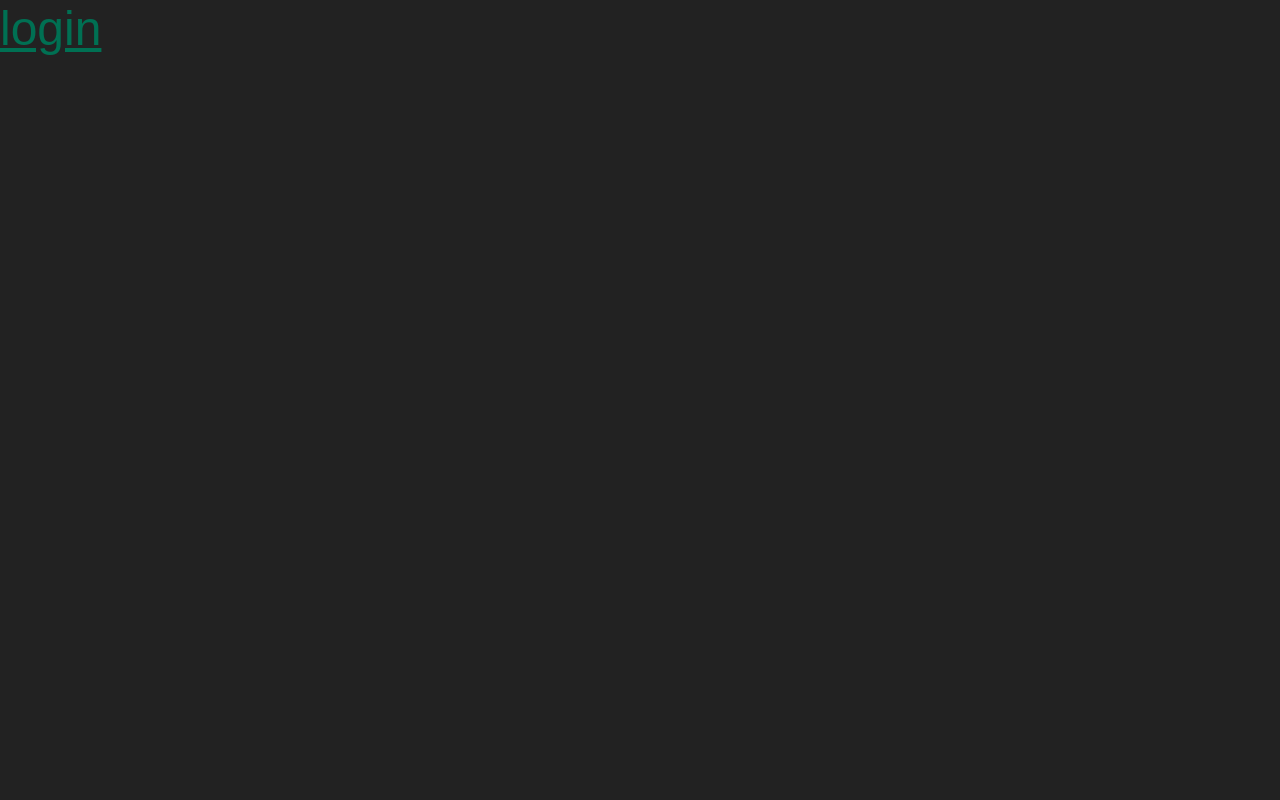
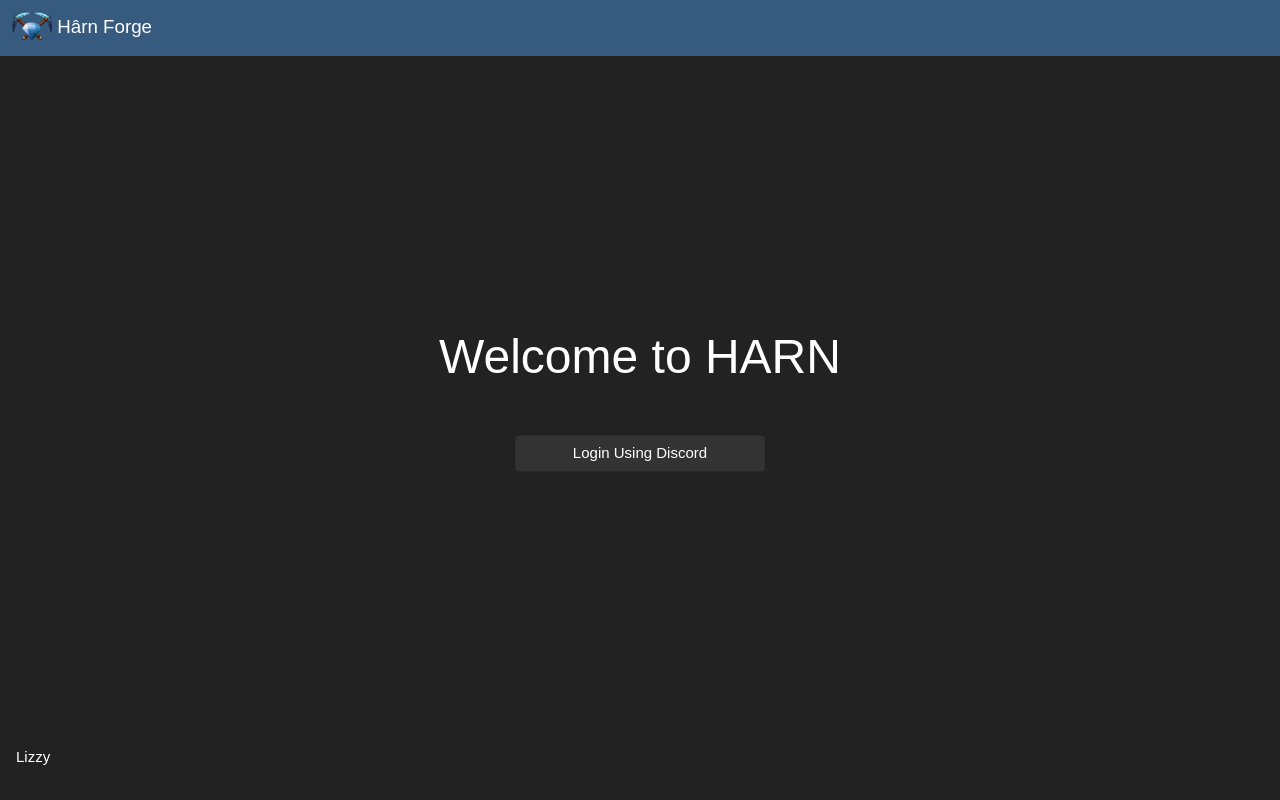
Before and after one commit to JorgeOJara/harnwebforge, a React (Create React App) app: page /login in a window 1280 px wide. Built offline with nearby package versions, Linux system fonts and the light colour scheme; a web font is replaced by a local one.

Commit message:
Something

```diff
--- a/src/App.js
+++ b/src/App.js
@@ -4,8 +4,9 @@ import './css/bootstrap.css';
 import './css/css2.css';
 import './css/svg-with-js.min.css';
 
-import React, {setState ,useState,useEffect} from 'react';
 import { BrowserRouter as Router, Route, Routes } from 'react-router-dom'
+
+import { Join } from "./comp/join";
 
 import { Main } from './comp/mains';
 
@@ -15,7 +16,7 @@ function App() {
     <Router>
       <Routes>
         <Route exact path="/" element={<Main />} />
-        <Route exact path="/login" element={<a href="https://discord.com/api/oauth2/authorize?client_id=1006779722988011592&redirect_uri=http%3A%2F%2Flocalhost%3A3000%2F&response_type=code&scope=identify%20email"><h1>login</h1></a>}/>
+        <Route exact path="/login" element={<Join />}/>
         <Route path="*" element={<h1>not found</h1>}/>
       </Routes>
   </Router>
--- a/src/comp/CHARACTERFORMCREATOR.js
+++ b/src/comp/CHARACTERFORMCREATOR.js
@@ -16,7 +16,7 @@ export const CHARACTERFORMCREATOR = (props) =>{
    let  max = Math.floor(number);
     return Math.floor(Math.random() * (max - min + 1) + min);
   }
-      return(
+    return(
 <>
 <form className="form-group">
 <label className="">Birth Atributes</label>
--- /dev/null
+++ b/src/comp/join.js
@@ -0,0 +1,33 @@
+import '../css/join.css';
+import logo from './imgs/pngegg.png';
+
+import React, {setState ,useState,useEffect} from 'react';
+
+
+export const Join = ()=>{
+    const enlace = "https://discord.com/api/oauth2/authorize?client_id=1006779722988011592&redirect_uri=http%3A%2F%2Flocalhost%3A3000%2F&response_type=code&scope=identify";
+    function login()
+{
+    window.location.replace(enlace);
+}
+  return (
+        <div className="voy">
+            <div className="topleft">
+            <nav className="topnav navbar-expand navbar navbar-expand-md bg-primary">
+            <a href="" className="navbar-brand">
+              <img alt="Harn Forge" src={logo} />
+              <span className="d-none d-md-inline">  Hârn Forge</span>
+              </a>
+          </nav>
+            </div>
+         <div className="middle">
+            <h1>Welcome to HARN</h1>
+            <hr />
+                <button className="btn btn-secondary b" onClick={()=>login()}>Login Using Discord</button>
+            </div>
+        <div className="bottomleft">
+            <p>Lizzy</p>
+         </div>
+       </div>
+  );
+}
--- a/src/comp/mains.js
+++ b/src/comp/mains.js
@@ -10,6 +10,7 @@ import { CHARACTERFORMCREATOR } from './CHARACTERFORMCREATOR';
 import axios from 'axios';
 
 import { SidePanels } from './sidePannel';
+
 
 export const Main = ()=>{
 
@@ -32,7 +33,6 @@ const getUserInfo = async (accessToken) => {
   } catch (error) {
       //console.log(error);
     }
-
   }
 const getToken = async (code) => {
   // App.js
--- a/src/comp/objContent.js
+++ b/src/comp/objContent.js
@@ -3,10 +3,10 @@
 export const objContent =
 {
    Name:"hope",
-   ocupation:"",
+   ocupation:"rnner",
    Avatare:"",
    Race:"",
-   Sex:"",
+   Sex: "",
    Birthday:"",
    birthPlace:"",
    Culture:"",
--- /dev/null
+++ b/src/css/join.css
@@ -0,0 +1,25 @@
+/* Set height to 100% for body and html to enable the background image to cover the whole page: */
+
+
+  /* Position text in the top-left corner */
+  .topleft {
+    position: absolute;
+    top: 0;
+    left: 16px;
+  }
+
+  /* Position text in the bottom-left corner */
+  .bottomleft {
+    position: absolute;
+    bottom: 0;
+    left: 16px;
+  }
+
+  /* Position text in the middle */
+  .middle {
+    position: absolute;
+    top: 50%;
+    left: 50%;
+    transform: translate(-50%, -50%);
+    text-align: center;
+  }
```
Also changed, not shown: src/comp/imgs/forestbridge.jpg (added), 1 other file (tests, documents, lock files or other folders).
